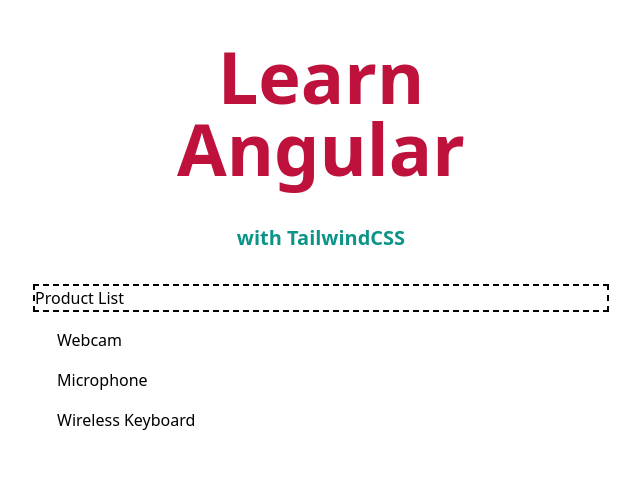
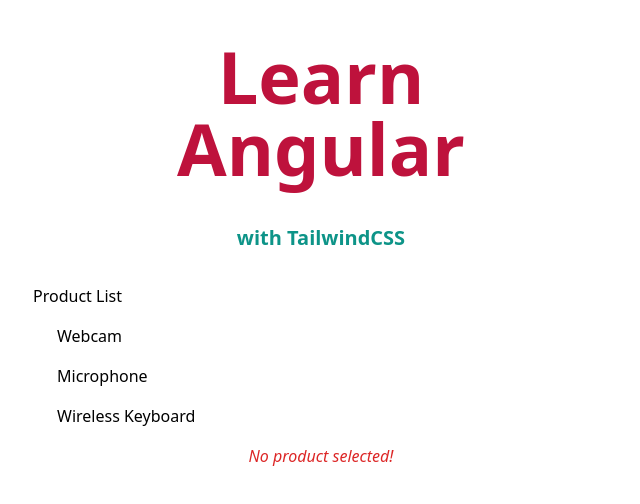
Before and after one commit to yosepb/e-store, an Angular app: page / in a window 1280 px wide. Shown: the top 504 px of the page, without its empty margins (319-959 px from the left). Built offline with nearby package versions, Linux system fonts and the light colour scheme.

Commit message:
Display Data Conditionally using Directive (2)

```diff
--- a/src/app/products/product-list/product-list.component.html
+++ b/src/app/products/product-list/product-list.component.html
@@ -8,7 +8,11 @@
 </ul>
 
 <app-product-detail
-  #product
+  *ngIf="selectedProduct; else noProduct"
   [name]="selectedProduct"
   (bought)="onBuy()"
 ></app-product-detail>
+
+<ng-template #noProduct>
+  <p class="mt-4 text-red-600 italic text-center">No product selected!</p>
+</ng-template>
```
Also changed, not shown: src/app/products/product-detail/product-detail.component.ts (+0 -7 lines).
